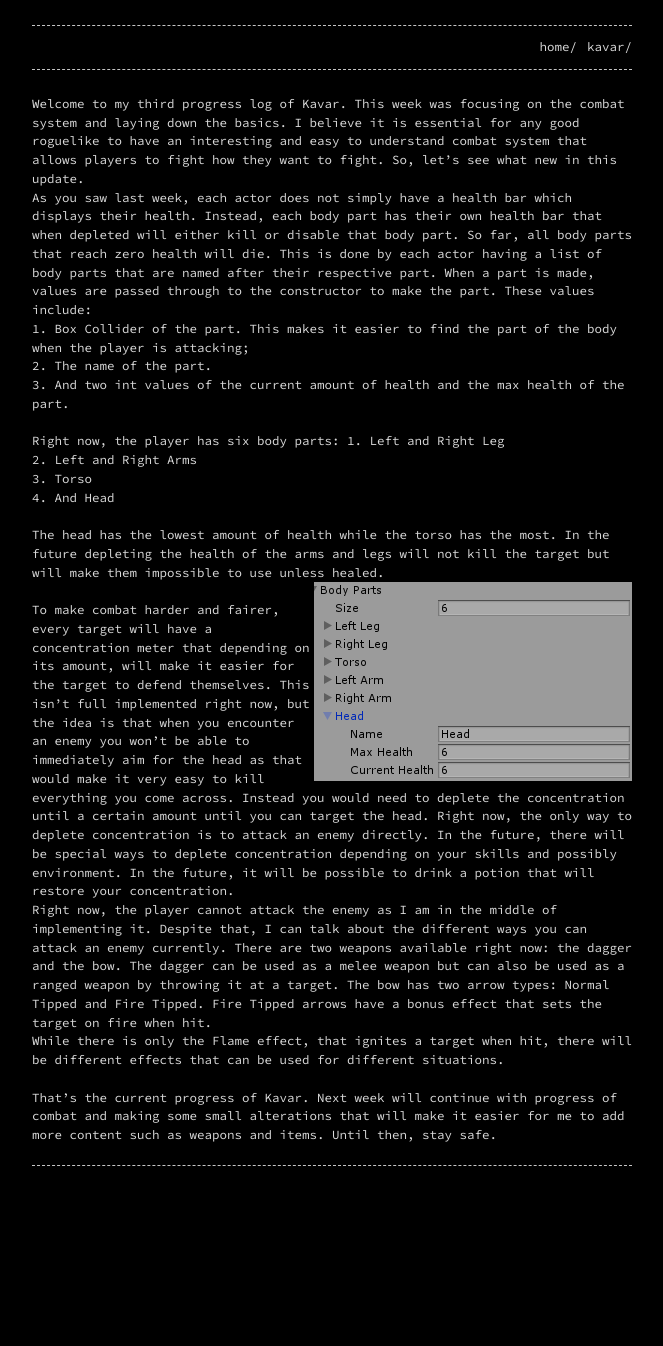
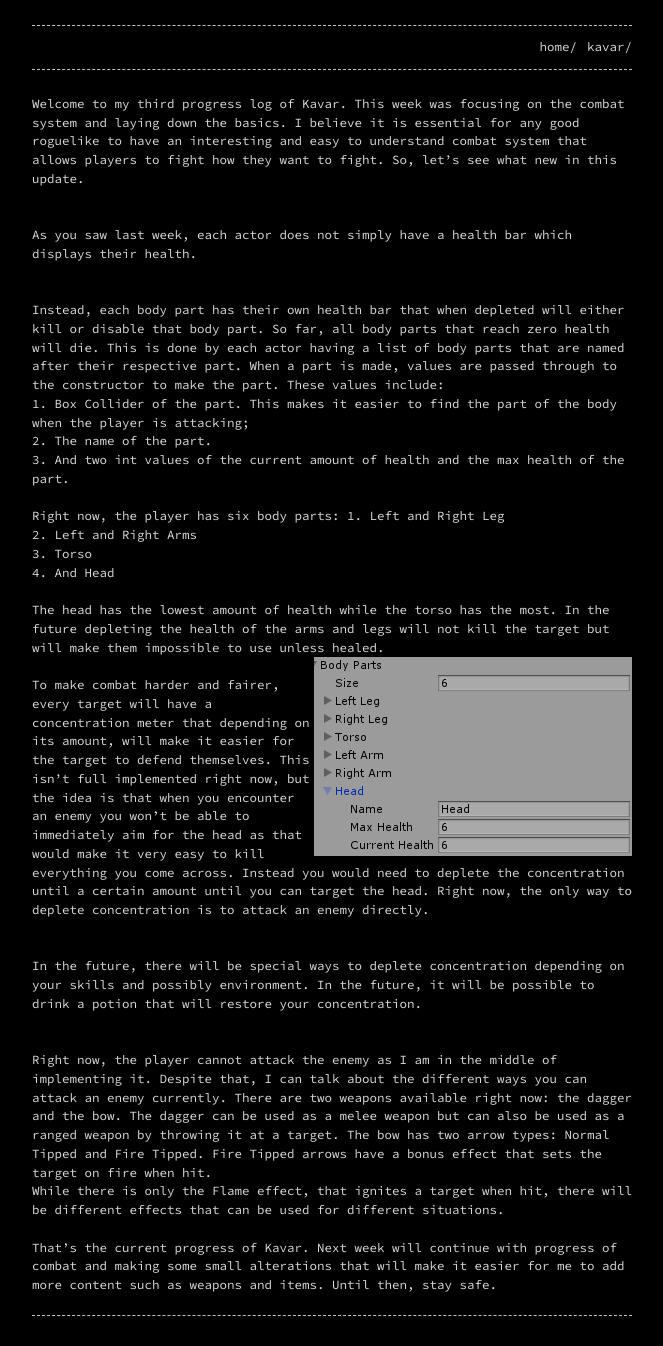
Before and after one commit to KyleS01/KyleS01.github.io, a Jekyll site: the page built from _posts/2020-6-21-Kavar Log 2.markdown, in a window 1280 px wide. Shown: the whole page, without its empty margins (308-971 px from the left). Built offline with Jekyll 4.4.1, drawn with Linux system fonts in a browser that asks for light colours; before the commit the page ends 1196 px from its top, so only the background shows below that.

Commit message:
Update 2020-6-21-Kavar Log 2.markdown

```diff
--- a/_posts/2020-6-21-Kavar Log 2.markdown
+++ b/_posts/2020-6-21-Kavar Log 2.markdown
@@ -6,7 +6,10 @@ categories: Kavar
 ---
 
 Welcome to my third progress log of Kavar. This week was focusing on the combat system and laying down the basics. I believe it is essential for any good roguelike to have an interesting and easy to understand combat system that allows players to fight how they want to fight. So, let’s see what new in this update.
-As you saw last week, each actor does not simply have a health bar which displays their health. Instead, each body part has their own health bar that when depleted will either kill or disable that body part. So far, all body parts that reach zero health will die. This is done by each actor having a list of body parts that are named after their respective part. When a part is made, values are passed through to the constructor to make the part. These values include:
+<br>
+As you saw last week, each actor does not simply have a health bar which displays their health.
+<br>
+Instead, each body part has their own health bar that when depleted will either kill or disable that body part. So far, all body parts that reach zero health will die. This is done by each actor having a list of body parts that are named after their respective part. When a part is made, values are passed through to the constructor to make the part. These values include:
 <div>
 1.	Box Collider of the part. This makes it easier to find the part of the body when the player is attacking; <br>
 2.	The name of the part. <br>
@@ -28,7 +31,10 @@ The head has the lowest amount of health while the torso has the most. In the fu
 
 <br>
 
-To make combat harder and fairer, every target will have a concentration meter that depending on its amount, will make it easier for the target to defend themselves. This isn’t full implemented right now, but the idea is that when you encounter an enemy you won’t be able to immediately aim for the head as that would make it very easy to kill everything you come across. Instead you would need to deplete the concentration until a certain amount until you can target the head. Right now, the only way to deplete concentration is to attack an enemy directly. In the future, there will be special ways to deplete concentration depending on your skills and possibly environment. In the future, it will be possible to drink a potion that will restore your concentration.
+To make combat harder and fairer, every target will have a concentration meter that depending on its amount, will make it easier for the target to defend themselves. This isn’t full implemented right now, but the idea is that when you encounter an enemy you won’t be able to immediately aim for the head as that would make it very easy to kill everything you come across. Instead you would need to deplete the concentration until a certain amount until you can target the head. Right now, the only way to deplete concentration is to attack an enemy directly.
+<br>
+In the future, there will be special ways to deplete concentration depending on your skills and possibly environment. In the future, it will be possible to drink a potion that will restore your concentration.
+<br>
 Right now, the player cannot attack the enemy as I am in the middle of implementing it. Despite that, I can talk about the different ways you can attack an enemy currently. There are two weapons available right now: the dagger and the bow. The dagger can be used as a melee weapon but can also be used as a ranged weapon by throwing it at a target. The bow has two arrow types: Normal Tipped and Fire Tipped. Fire Tipped arrows have a bonus effect that sets the target on fire when hit.
 While there is only the Flame effect, that ignites a target when hit, there will be different effects that can be used for different situations.
 That’s the current progress of Kavar. Next week will continue with progress of combat and making some small alterations that will make it easier for me to add more content such as weapons and items. Until then, stay safe.
```
